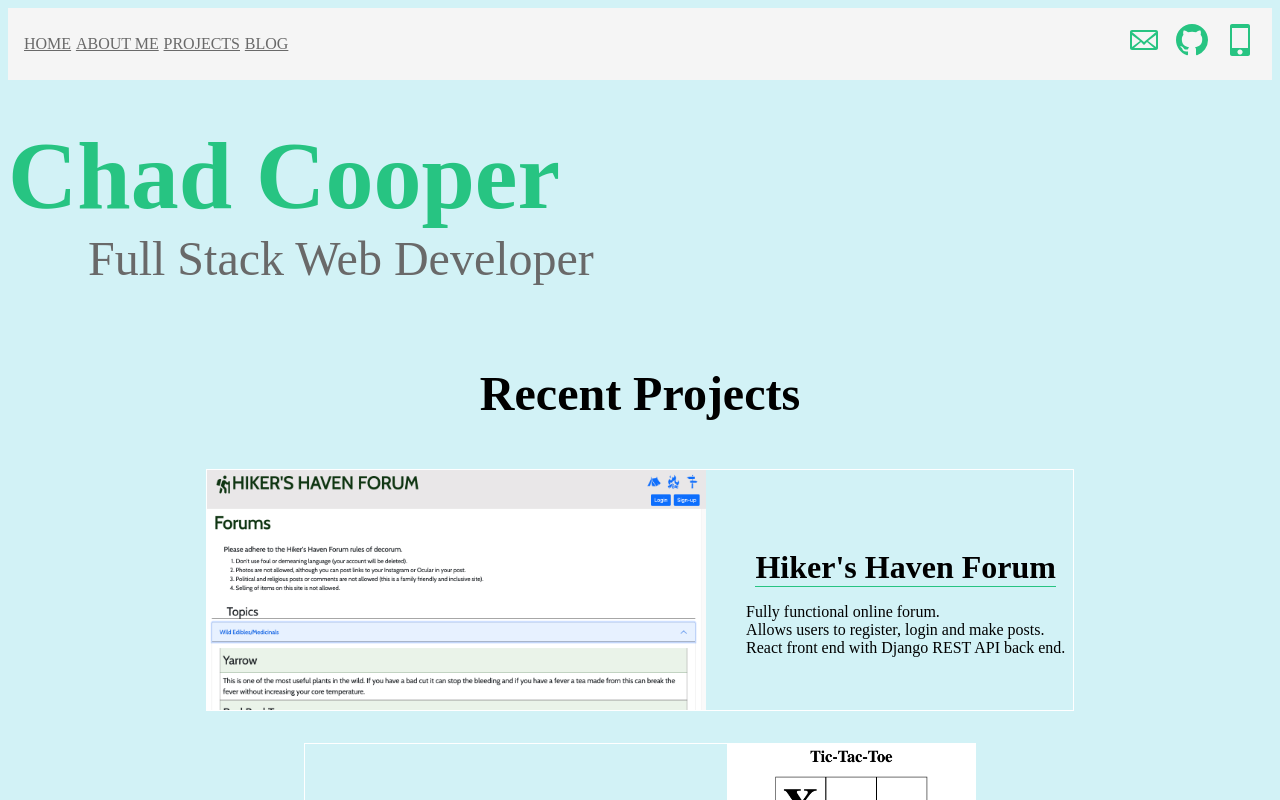
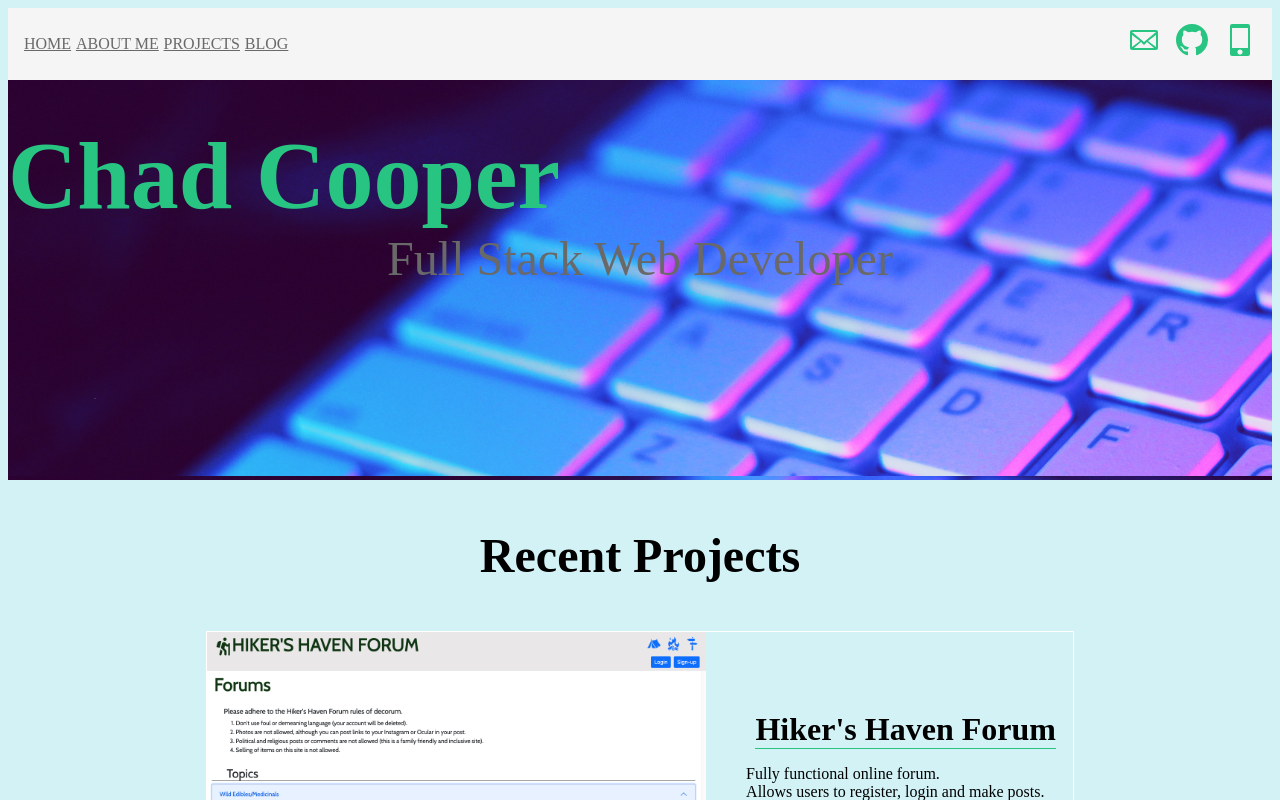
Before and after one commit to ChadCooper06/portfolio, a React (Create React App) app: page / in a window 1280 px wide. Shown: the top 800 px of the page. Built offline with nearby package versions, Linux system fonts and the light colour scheme.

Commit message:
Adjusted spacing and added Hero image

```diff
--- a/src/App.css
+++ b/src/App.css
@@ -35,8 +35,10 @@ html {
 
 }
 .homeLeft {
-  width: fit-content;
-  background-image: ;
+  display: block;
+  width: 100%;
+  height: 50vh;
+  background-image: url(./images/Simple\ Technology\ LinkedIn\ Banner.png);
 }
 .homePageHeader {
   display: flex;
@@ -56,7 +58,7 @@ html {
   font-size: 3rem;
   margin-bottom: 2rem;
   margin-top: 0;
-  padding-left: 5rem;
+  padding-left: 0;
   color: dimgrey;
 }
 .iconBlock {
```
